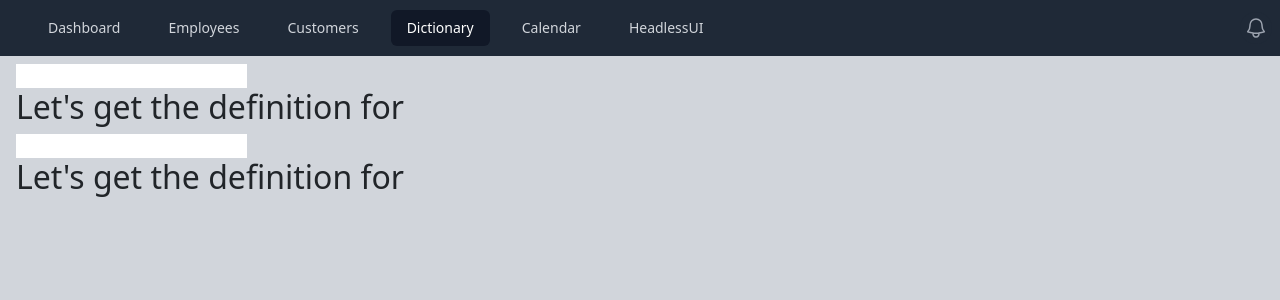
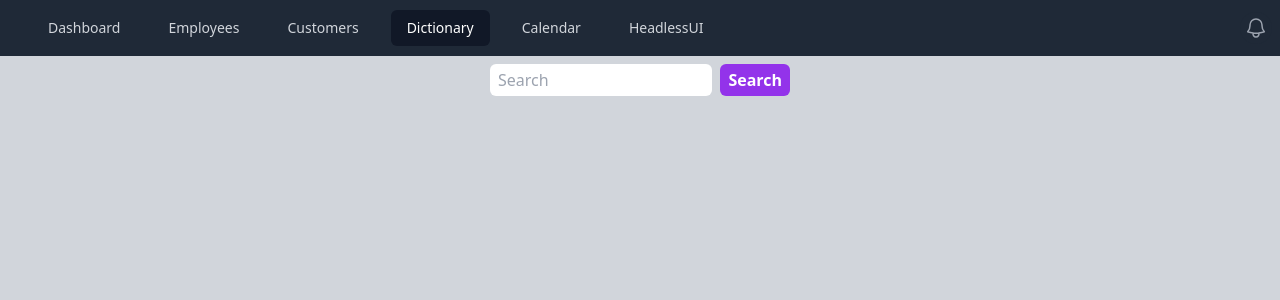
Before and after one commit to AryanAbsalan/ReactDemo, a React (Create React App) app: page /dictionary in a window 1280 px wide. Shown: the top 300 px of the page. Built offline with nearby package versions, Linux system fonts and the light colour scheme.

Commit message:
added style to the  DefinitionSearch component

```diff
--- a/src/App.js
+++ b/src/App.js
@@ -5,6 +5,7 @@
 import Employees from "./pages/Employees";
 import Customers from "./pages/Customers";
 import { BrowserRouter, Routes, Route } from "react-router-dom";
+import NotFound from "./components/NotFound";
 
 function App() {
   return (
@@ -14,8 +15,11 @@
           <Route path="/" element={<Employees />} />
           <Route path="/employees" element={<Employees />} />
           <Route path="/dictionary" element={<Dictionary />} />
-          <Route path="/definition" element={<Definition />} />
-          <Route path="/definition/:search" element={<Definition />} />
+          <Route path="/dictionary/:search" element={<Definition />} />
+
+          <Route path="/404" element={<NotFound />} />
+          <Route path="*" element={<NotFound />} />
+
           <Route path="/customers" element={<Customers />} />
           <Route path="/headlessui" element={<HeadlessUI />} />
         </Routes>
--- /dev/null
+++ b/src/components/DefinitionSearch.js
@@ -0,0 +1,29 @@
+import { useState, useEffect } from "react";
+import { useNavigate } from "react-router-dom";
+
+export default function DefinitionSearch() {
+  const [word, setWord] = useState("");
+  const navigate = useNavigate();
+
+  return (
+    <form
+    className="flex space-between space-x-2 max-w-[300px]"
+    onSubmit={()=>{
+      navigate("/dictionary/" + word);
+    }}>
+      <input
+        className="shrink min-w-0 px-2 py-1 rounded"
+        placeholder="Search"
+        type="text"
+        onChange={(e) => {
+          setWord(e.target.value);
+        }}
+      />
+      <button
+      className=" bg-purple-600 hover:bg-purple-700 text-white font-bold py-1 px-2 rounded"
+      >
+        Search
+      </button>
+    </form>
+  );
+}
--- /dev/null
+++ b/src/components/NotFound.js
@@ -0,0 +1,3 @@
+export default function NotFound() {
+    return <p>The page you are looking for was not found!</p>
+}
--- a/src/pages/Definition.js
+++ b/src/pages/Definition.js
@@ -1,37 +1,87 @@
 import { useState, useEffect } from "react";
 import { v4 as uuidv4 } from "uuid";
-import { useParams } from "react-router-dom";
+import { Link, useParams } from "react-router-dom";
+import { useNavigate } from "react-router-dom";
+import NotFound from "../components/NotFound";
+import DefinitionSearch from "../components/DefinitionSearch";
+
+
 
 export default function Definition() {
   const [word, setWord] = useState();
+  const [notFound, setNotFound] = useState(false);
+  const [error, setError] = useState(false);
+  const navigate = useNavigate();
+
   let { search } = useParams();
 
+  // useEffect
+  // no dependency array --> update for any state change
+  // empty dependency array --> execute once
+  // passing in data --> only execute when those state variables are changed
+
   useEffect(() => {
-    fetch("https://api.dictionaryapi.dev/api/v2/entries/en/" + search)
-      .then((response) => response.json())
+    const url = 'https://api.dictionaryapi.dev/api/v2/entries/en/' + search;
+    fetch(url)
+      .then((response) => {
+        if (response.status === 404) {
+          setNotFound(true);
+        } else if (response.status === 401) {
+          navigate('/login');
+        } else if (response.status === 500) {
+          //setServerError(true);
+          console.log(response.status);
+        }
+        if (!response.ok) {
+          throw new Error('Something went wrong.');
+        }
+
+        return response.json();
+      })
       .then((data) => {
         setWord(data[0].meanings);
-        console.log(data[0].meanings);
-        // console.log(data[0].meanings[0].definitions);
-        // console.log(data[0].meanings[0].partOfSpeech);
+      })
+      .catch((e) => {
+        setError(true);
+        console.log(e);
       });
   }, []);
 
-  //empty dependency array --> execute once
+  if (notFound === true) {
+    return (
+      <>
+        <NotFound />
+        <Link to="/dictionary">Search another</Link>
+      </>
+    );
+  }
+
+  if (error === true) {
+    return (
+      <>
+        <p>There was a problem with the server, try again later.</p>
+        <Link to="/dictionary">Search another</Link>
+      </>
+    );
+  }
 
   return (
     <>
-      <h1>Here is a definition:</h1>
-      {word
-        ? word.map((meaning) => {
+      {word ? (
+        <>
+          <h1>Here is a definition:</h1>
+          {word.map((meaning) => {
             return (
               <p key={uuidv4()}>
-                {meaning.partOfSpeech + ": "}
+                {meaning.partOfSpeech + ': '}
                 {meaning.definitions[0].definition}
               </p>
             );
-          })
-        : null}
+          })}
+          <p>Search again:</p>
+          <DefinitionSearch />
+        </>
+      ) : null}
     </>
   );
 }
--- a/src/pages/Dictionary.js
+++ b/src/pages/Dictionary.js
@@ -1,38 +1,9 @@
-import { useState, useEffect } from "react";
+import DefinitionSearch from "../components/DefinitionSearch";
 
 export default function Dictionary() {
-  const [word, setWord] = useState("");
-  const [word2, setWord2] = useState("");
-
-  useEffect(() => {
-    console.log("State Updated " + word);
-  }, [word]);
-
-  useEffect(() => {
-    console.log("State Updated " + word2);
-  }, [word2]);
-
-  //no dependency array --> update for any state change
-  //empty dependency array --> execute once
-  //passing in data --> only execute when those state variables are changed
-
   return (
-    <>
-      <input
-        type="text"
-        onChange={(e) => {
-          setWord(e.target.value);
-        }}
-      />
-      <h2>Let's get the definition for {word}</h2>
-
-      <input
-        type="text"
-        onChange={(e) => {
-          setWord2(e.target.value);
-        }}
-      />
-      <h2>Let's get the definition for {word2}</h2>
-    </>
+    <div className="flex justify-center">
+        <DefinitionSearch />
+    </div>
   );
 }
```
